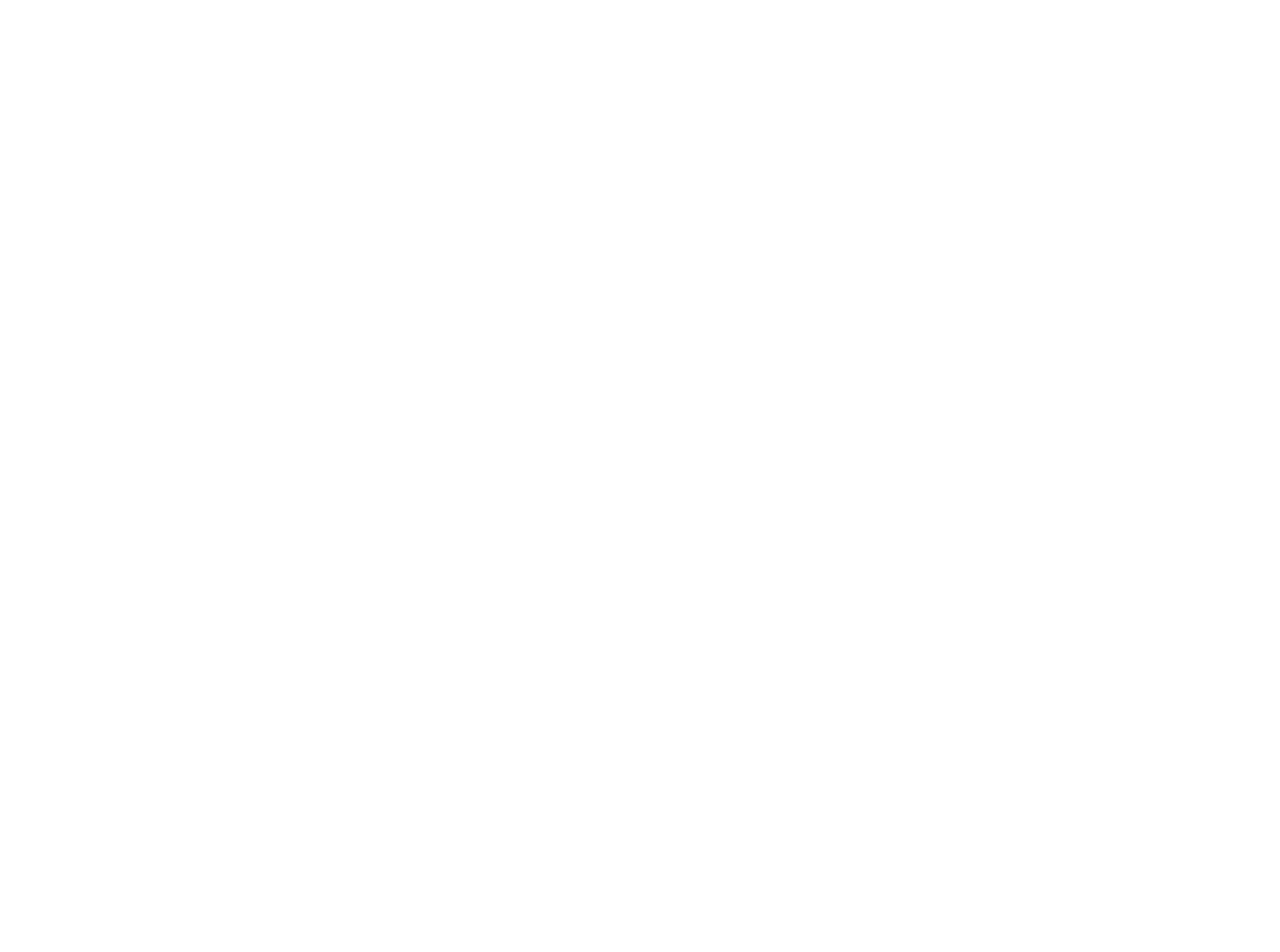
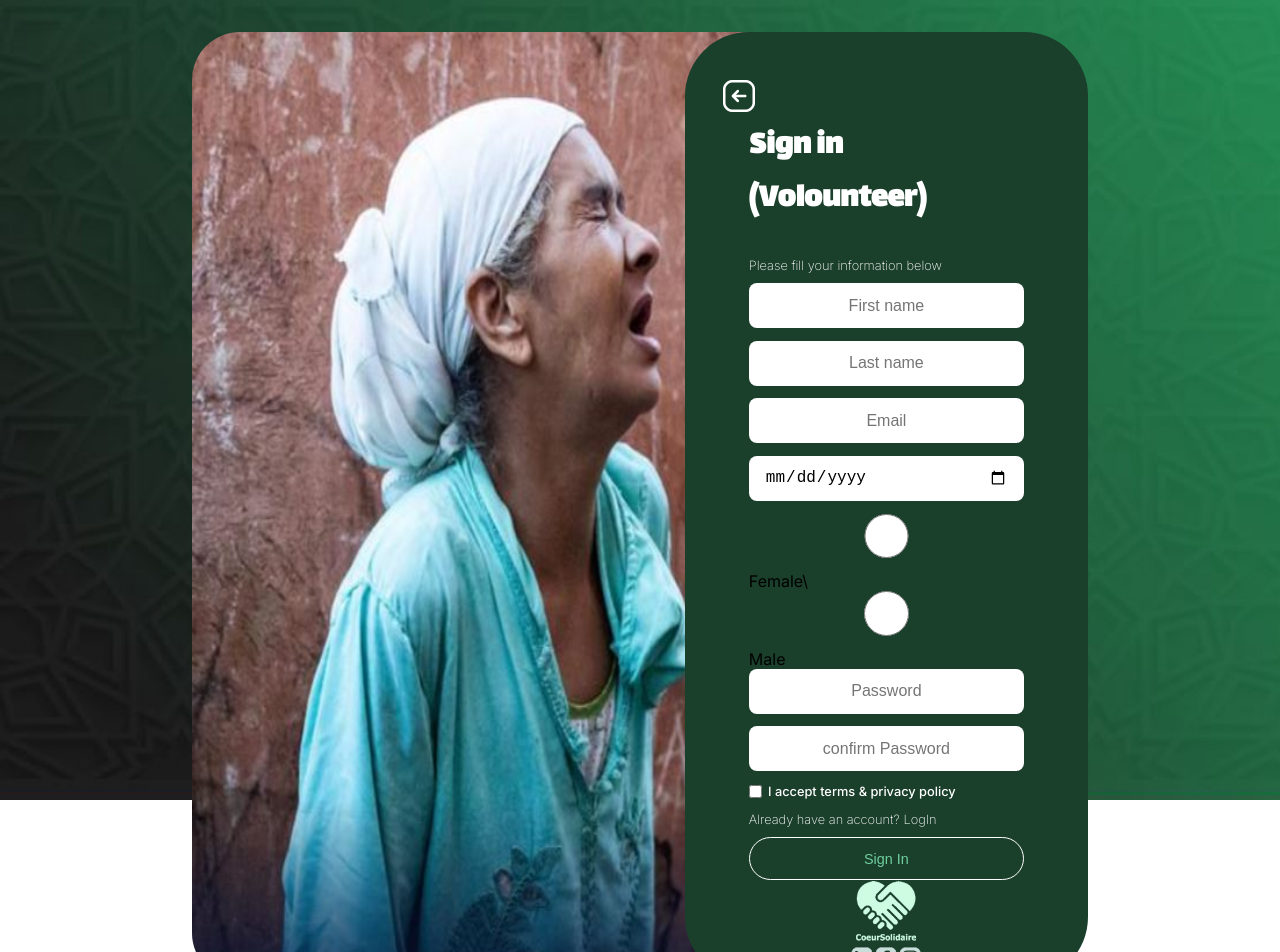
Before and after one commit to ousaro/PPP_V2, a React (Create React App) app in the folder FrontEnd/coeursolidaire/: page /SignInV in a window 1280 px wide. Shown: the top 952 px of the page. Before the commit the page ends 800 px from the top, so only its background shows below. Built offline with nearby package versions, Linux system fonts and the light colour scheme.

Commit message:
adding the sign in pg for volunteers

```diff
--- a/FrontEnd/coeursolidaire/src/App.js
+++ b/FrontEnd/coeursolidaire/src/App.js
@@ -2,6 +2,9 @@
 import Home from "./Pages/Home";
 import About from "./Pages/About";
 import LogIn from "./Pages/LogIn";
+import SignInV from "./Pages/SignInV";
+import SignInA from "./Pages/SignInA";
+import ForgotPass from "./Pages/ForgotPass";
 import {BrowserRouter, Route, Switch} from "react-router-dom"
 
 
@@ -13,6 +16,9 @@
         <Route path="/" exact><Home></Home></Route>
         <Route path="/About"><About></About></Route>
         <Route path="/LogIn"><LogIn></LogIn></Route>
+        <Route path="/SignInV"><SignInV></SignInV></Route>
+        <Route path="/SignInA"><SignInA></SignInA></Route>
+        <Route path="/ForgotPass"><ForgotPass></ForgotPass></Route>
       </Switch>
 
     </div>
--- /dev/null
+++ b/FrontEnd/coeursolidaire/src/Pages/ForgotPass.js
@@ -0,0 +1,11 @@
+
+
+const ForgotPass = () => {
+    return (
+        <div className="ForgotPassPg">
+
+        </div>
+     );
+}
+
+export default ForgotPass;
--- a/FrontEnd/coeursolidaire/src/Pages/Home.js
+++ b/FrontEnd/coeursolidaire/src/Pages/Home.js
@@ -24,9 +24,9 @@
                 </section>
 
                 <section className="Home_Content_Btn">
-                    <Link to="/LogIn"><button className="Btn_Volunteer">Are you a volounteer?</button></Link>
+                    <Link to="/SignInV"><button className="Btn_Volunteer">Are you a volounteer?</button></Link>
 
-                    <Link to="/LogIn"><button className="Btn_Association" >Are you an association?</button></Link>
+                    <Link to="/SignInA"><button className="Btn_Association" >Are you an association?</button></Link>
                 </section>
 
             </main>
--- a/FrontEnd/coeursolidaire/src/Pages/LogIn.js
+++ b/FrontEnd/coeursolidaire/src/Pages/LogIn.js
@@ -43,7 +43,7 @@
 
 
                         <section className="LogIn_Form_SignIn">
-                            <p>Not a member? <Link to="/">SignIn</Link></p>
+                            <p>Not a member? <Link to="/SignInV">SignIn</Link></p>
                         </section>
 
                         <button type="submit" className="LogIn_Form_Btn">Log In</button>
--- /dev/null
+++ b/FrontEnd/coeursolidaire/src/Pages/SignInA.js
@@ -0,0 +1,10 @@
+
+const SignInA = () => {
+    return (
+        <div className="SignInAPg">
+
+        </div>
+     );
+}
+
+export default SignInA;
--- /dev/null
+++ b/FrontEnd/coeursolidaire/src/Pages/SignInV.js
@@ -0,0 +1,95 @@
+import { Link } from "react-router-dom"
+import logo from "../imgs/HomeLogo.png"
+import igIcon from "../imgs/InstagramIcon.png"
+import fbIcon from "../imgs/facebookIcon.png"
+import inIcon from "../imgs/LinkdinIcon.png"
+
+
+
+const SignInV = () => {
+    return (
+
+        <div className="SignInVPg">
+
+
+
+            <main className="LogIn_Content">
+
+
+            <form className="LogIn_Content_Form" onSubmit={(e)=>
+                        {e.preventDefault()
+                        alert("log in success")}}>
+
+                <Link to="/"><div className="LogIn_Form_BackArrow"></div></Link>
+
+                <section className="LogIn_Form_Header">
+                    <h1>Sign in (Volounteer)</h1>
+                </section>
+
+                <section className="LogIn_Form_Content">
+
+                    <p>Please fill your information below</p>
+
+                    <section className="LogIn_Form_Data">
+                        <input type="text" placeholder="First name" required/>
+                        <input type="text" placeholder="Last name" required/>
+                        <input type="text" placeholder="Email" required/>
+                        <input type="date" required/>
+                        <input type="radio" value=""/>
+                        <label htmlFor="" >Female</label>\
+                        <input type="radio" value=""/>
+                        <label htmlFor="" >Male</label>
+                        <input type="password" placeholder="Password" required/>
+                        <input type="password" placeholder="confirm Password" required/>
+
+                    </section>
+
+
+                    <section className="LogIn_Form_Terms">
+                        <input type="checkbox"  required/>
+                        <p>I accept terms & privacy policy</p>
+                    </section>
+
+
+                    <section className="LogIn_Form_SignIn">
+                        <p>Already have an account? <Link to="/LogIn">LogIn</Link></p>
+                    </section>
+
+                    <button type="submit" className="LogIn_Form_Btn">Sign In</button>
+
+                </section>
+
+
+                <section className="LogIn_Form_Footer">
+
+                    <figure className="LogIn_Form_Logo">
+                        <img src={logo} alt="Logo" width="109" height="105"/>
+                    </figure>
+
+                    <div className="LogIn_Form_SocialLinks">
+                        <ul>
+                            <li><a href="/"  rel="noopener noreferrer"><img src={inIcon} alt="Linkdin" width="40" height="38" /></a></li>
+                            <li><a href="/"  rel="noopener noreferrer"><img src={fbIcon} alt="Facebook" width="40" height="38"/></a></li>
+                            <li><a href="/"  rel="noopener noreferrer"><img src={igIcon} alt="Instagram" width="40" height="38"/></a></li>
+                        </ul>
+                    </div>
+
+
+
+                </section>
+
+
+            </form>
+
+            </main>
+
+            <footer className="LogIn_Footer">
+            <p>2024 CoeurSolidaire- All Rights Reserved</p>
+            </footer>
+
+
+        </div>
+     );
+}
+
+export default SignInV;
--- a/FrontEnd/coeursolidaire/src/index.css
+++ b/FrontEnd/coeursolidaire/src/index.css
@@ -312,7 +312,10 @@
 
 /* || LogInPg */
 
-.LogInPg{
+.LogInPg,
+.SignInVPg,
+.SignInAPg,
+.ForgotPassPg{
   display: flex;
   flex-direction: column;
   gap: 2em;
@@ -472,7 +475,7 @@
   border-radius: 3em;
   font-size:clamp(0.6em,1.2cqi, 0.9em);
   width: 100%;
-  height: 2.5em;
+  height: 3em;
 
 }
 
```
